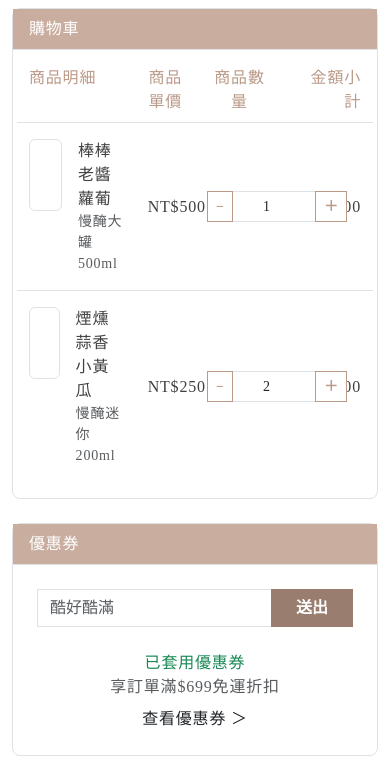
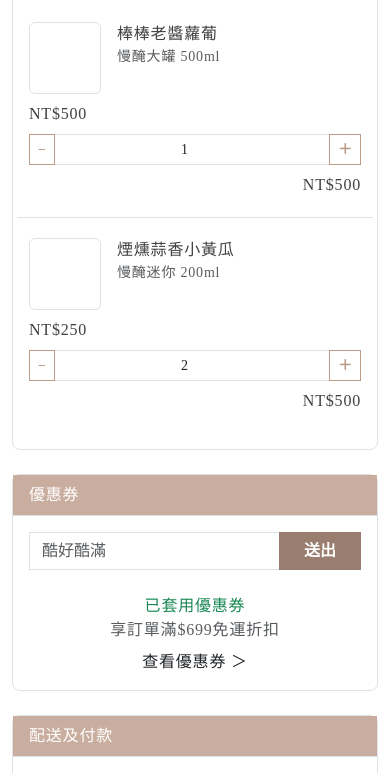
Before and after one commit to Brook-Hsu/yenmade, a website built with Vite: page pages/member-checkout.html in a window 390 px wide. Shown: the part 260-1033 px from the top of the page. Built offline with nearby package versions, Linux system fonts and the light colour scheme.

Commit message:
loie member-checkout RWD修補

```diff
--- a/assets/scss/pages/member-checkout.scss
+++ b/assets/scss/pages/member-checkout.scss
@@ -38,3 +38,53 @@
   border-color: $secondary-600;
   box-shadow: 0 0 0 .2rem rgba($secondary-600, .15);
 }
+
+
+/* =========================
+   ≤ 575px（一般手機）
+   ========================= */
+@media (max-width: 575.98px){
+
+  /* 上方 logo 與區塊留白縮小一點 */
+  .mt-160{ margin-top: 96px; }
+
+  /* 購物車表頭太擠—隱藏 */
+  .member-checkout .cart-card .row.font-weight-semibold{ display:none; }
+
+  /* 每個商品列改直向堆疊 */
+  .member-checkout .cart-card .row.align-items-center > [class^="col-"]{
+    flex: 0 0 100% !important;
+    max-width: 100% !important;
+    text-align: left !important;
+    padding-top: .25rem;
+    padding-bottom: .25rem;
+  }
+  /* 小計維持靠右 */
+  .member-checkout .cart-card .row.align-items-center > .col-3:last-child{
+    text-align: right !important;
+  }
+
+  /* 縮小商品縮圖、讓數量輸入組滿版 */
+  .member-checkout .cart-card .bg-light{ width:64px; height:64px; }
+  .member-checkout .cart-card .input-group{ width:100% !important; max-width:none; }
+
+  /* 優惠券輸入也改滿版 */
+  .member-checkout .d-flex.justify-content-center .input-group{ max-width:none; width:100%; }
+  .member-checkout .p-4{ padding: 1rem !important; }  /* 優惠券卡片內距收斂 */
+
+  /* 送出訂單鈕滿版 */
+  .member-checkout .btn-color.btn-lg{ width:100%; }
+}
+
+/* =========================
+   ≤ 375px（小手機微調）
+   ========================= */
+@media (max-width: 375.98px){
+
+  .mt-160{ margin-top: 72px; }                /* 再縮一點上方留白 */
+  .member-checkout .cart-card .bg-light{
+    width:56px; height:56px;                  /* 縮圖再小一級 */
+  }
+  .member-checkout .table-title{ font-size:.95rem; }
+  .member-checkout .input-group .btn{ padding:.25rem .5rem; }  /* 加/減鈕不要太大 */
+}
```
